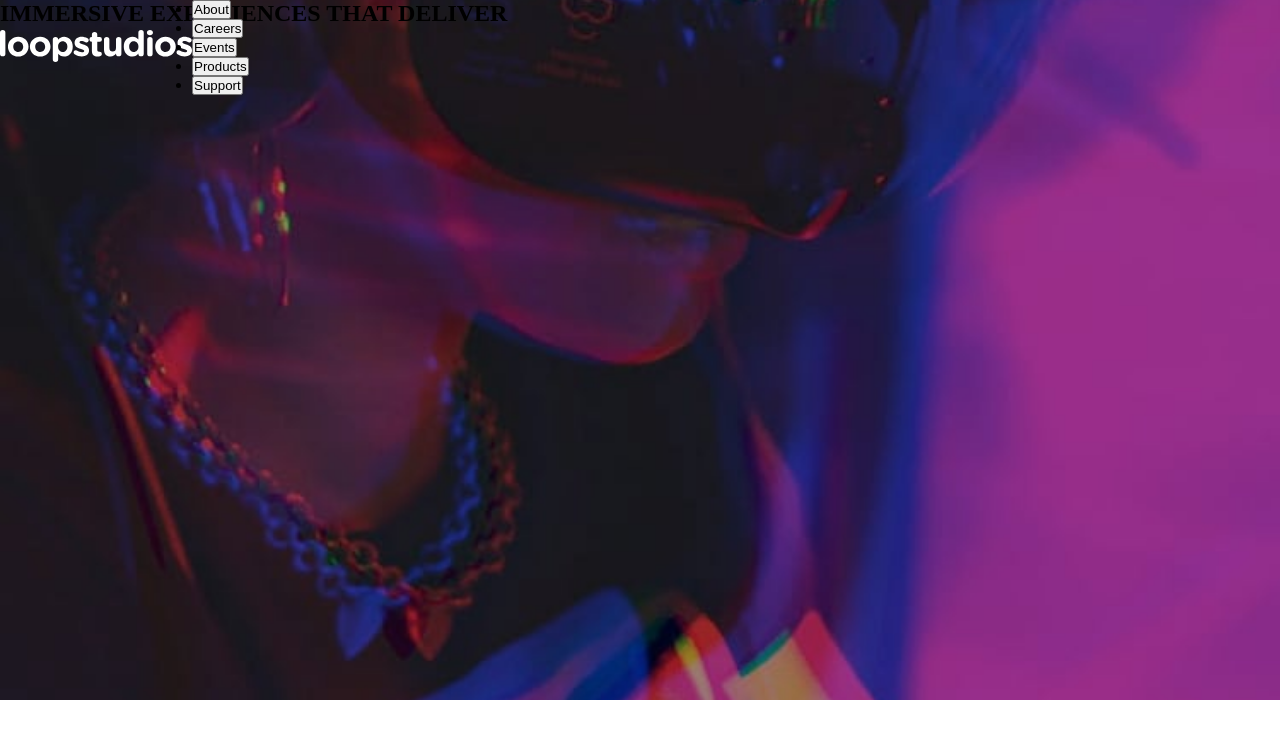
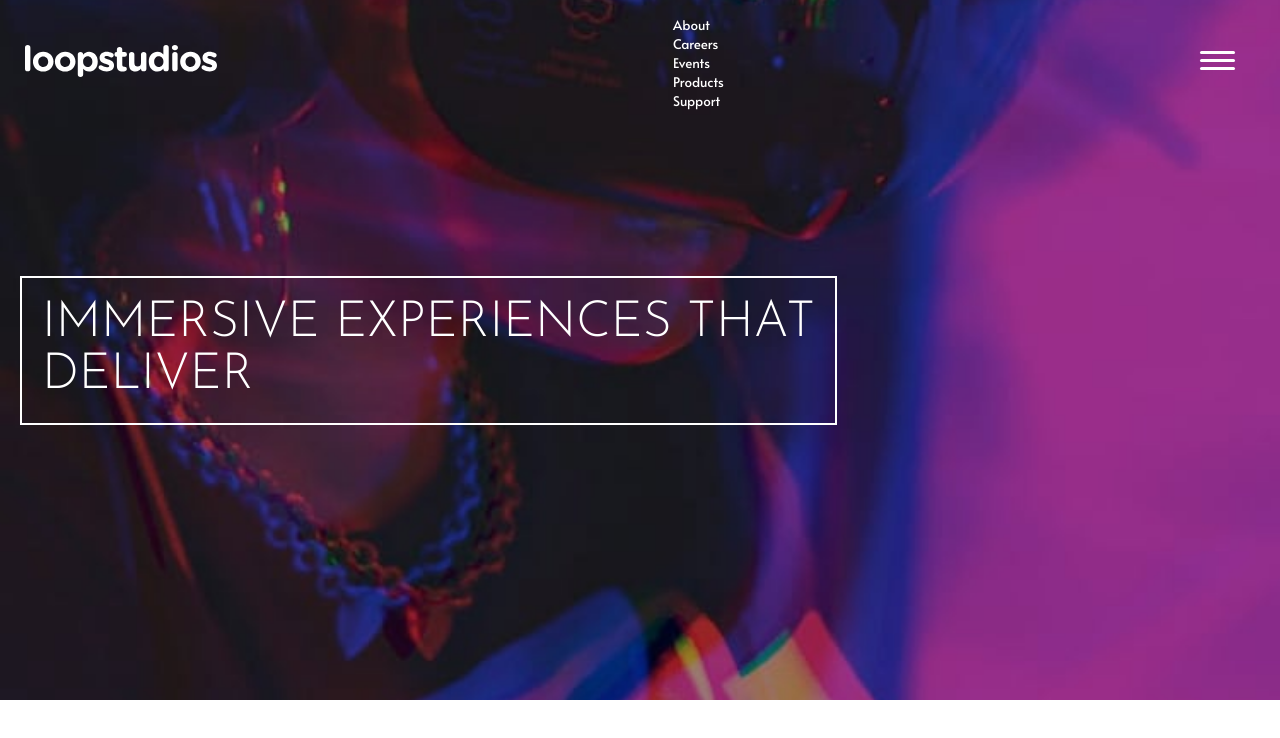
Before and after one commit to Udeme01/Loopstudios, a React (Create React App) app: page / in a window 1280 px wide. Shown: the top 738 px of the page. Built offline with nearby package versions, Linux system fonts and the light colour scheme.

Commit message:
adding styles to showcase component

```diff
--- a/src/components/Showcase.js
+++ b/src/components/Showcase.js
@@ -1,15 +1,17 @@
-import React from 'react';
+import React from "react";
 
 const Showcase = () => {
   return (
     <>
-      <section className='showcase'>
-        <div className='overlay'>
-            <h1>immersive experiences that deliver</h1>
+      <section className="showcase">
+        <div className="overlay">
+          <h1>
+            immersive experiences that <span className="deliver">deliver</span>
+          </h1>
         </div>
       </section>
     </>
   );
-}
+};
 
 export default Showcase;
--- a/src/index.css
+++ b/src/index.css
@@ -18,12 +18,14 @@
 
 /* Typography */
 h1,h2,h3,h4,h5,h6 {
-  font-family: 'Josefin Sans, sans-serif';
+  font-family: 'Josefin Sans', sans-serif;
+  font-weight: 300;
   text-transform: uppercase;
 }
 
 p {
   font-family: 'Alata', sans-serif;
+  /* font-weight: 400; */
   font-size: 15px;
 }
 
@@ -33,6 +35,34 @@ p {
   display: flex;
   align-items: center;
   justify-content: space-between;
+  width: 100%;
+  padding: 15px 25px;
+}
+
+/* navivgation */
+nav ul {
+  list-style-type: none;
+}
+
+button {
+  background: transparent;
+  outline: none;
+  border: none;
+  color: var(--white);
+  font-family: 'Alata', sans-serif;
+}
+
+/* hamburger menu-btn */
+.menu-btn {
+  padding: 20px;
+}
+
+.menu-btn .bar {
+  width: 35px;
+  height: 3px;
+  background-color: var(--white);
+  margin: 0 0 5px;
+  border-radius: 20px;
 }
 
 /* ShowCase */
@@ -43,3 +73,22 @@ p {
   background-position: center;
   height: 700px;
 }
+
+.showcase .overlay {
+  display: flex;
+  align-items: center;
+  height: 700px;
+  padding: 0 20px;
+}
+
+.showcase .overlay h1 {
+  color: var(--white);
+  font-size: 50px;
+  border: 2px solid var(--white);
+  padding: 20px;
+  line-height: 1.05;
+}
+
+.showcase .overlay h1 .deliver {
+  display: block;
+}
```
